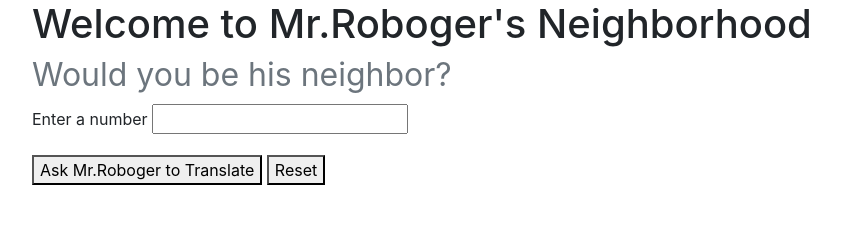
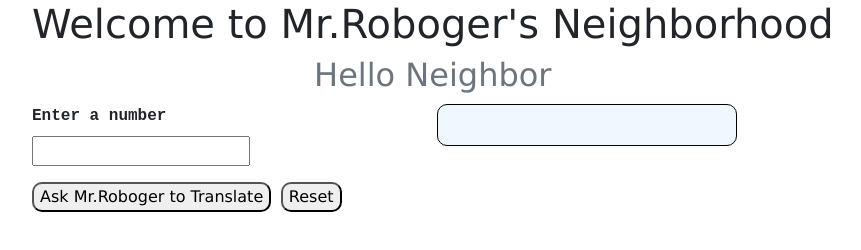
Before and after one commit to Bennyz2030/mr-robogers-neighborhood, a plain HTML site: page index.html in a window 1280 px wide. Shown: the whole page, without its empty margins (53-914 px from the left). Drawn offline with Linux system fonts and the light colour scheme.

Commit message:
add columns, card, and styling

```diff
--- a/css/styles.css
+++ b/css/styles.css
@@ -0,0 +1,36 @@
+.card {
+  background-color: aliceblue;
+  border-radius: 10px;
+  border-color: black;
+  margin:auto;
+  padding: 20px;;
+  max-width: 300px;
+  font-family: 'Courier New', Courier, monospace;
+  font-weight: bold;
+  /* text-shadow: 1px 1px 1px aquamarine; */
+}
+
+h1 {
+  text-align: center;
+  font-family:'Lucida Sans', 'Lucida Sans Regular', 'Lucida Grande', 'Lucida Sans Unicode', Geneva, Verdana, sans-serif;
+}
+
+header {
+  display:inline-block;
+}
+
+button:hover {
+  background-color: aliceblue;
+  border-radius: 10px;
+
+}
+
+button {
+  border-radius: 10px;
+  font-family: 'Lucida Sans', 'Lucida Sans Regular', 'Lucida Grande', 'Lucida Sans Unicode', Geneva, Verdana, sans-serif;
+}
+
+form {
+  font-family: 'Courier New', Courier, monospace;
+  font-weight: bolder;
+}
--- a/index.html
+++ b/index.html
@@ -9,7 +9,11 @@
 </head>
 <body>
   <div class="container">
-    <h1>Welcome to Mr.Roboger's Neighborhood<small class="text-muted"><br>Would you be his neighbor?</small></h1>
+    <header>
+      <h1>Welcome to Mr.Roboger's Neighborhood<small class="text-muted"><br>Hello Neighbor</small></h1>
+    </header>
+    <div class="row">
+      <div class="col-4">
         <form id="input">
           <div class="form-group">
             <label for="user-input">Enter a number</label>
@@ -18,7 +22,13 @@
           <button type="submit" class="btn-warniing">Ask Mr.Roboger to Translate</button>
           <button type="reset">Reset</button>
         </form>
+      </div>
+      <div class="col-4">
+        <div class="card">
           <div id="output"></div>
+        </div>
+      </div>
+    </div>
   </div>
 </body>
 </html>
```
Lines whose indentation alone changed are shown as unchanged.
